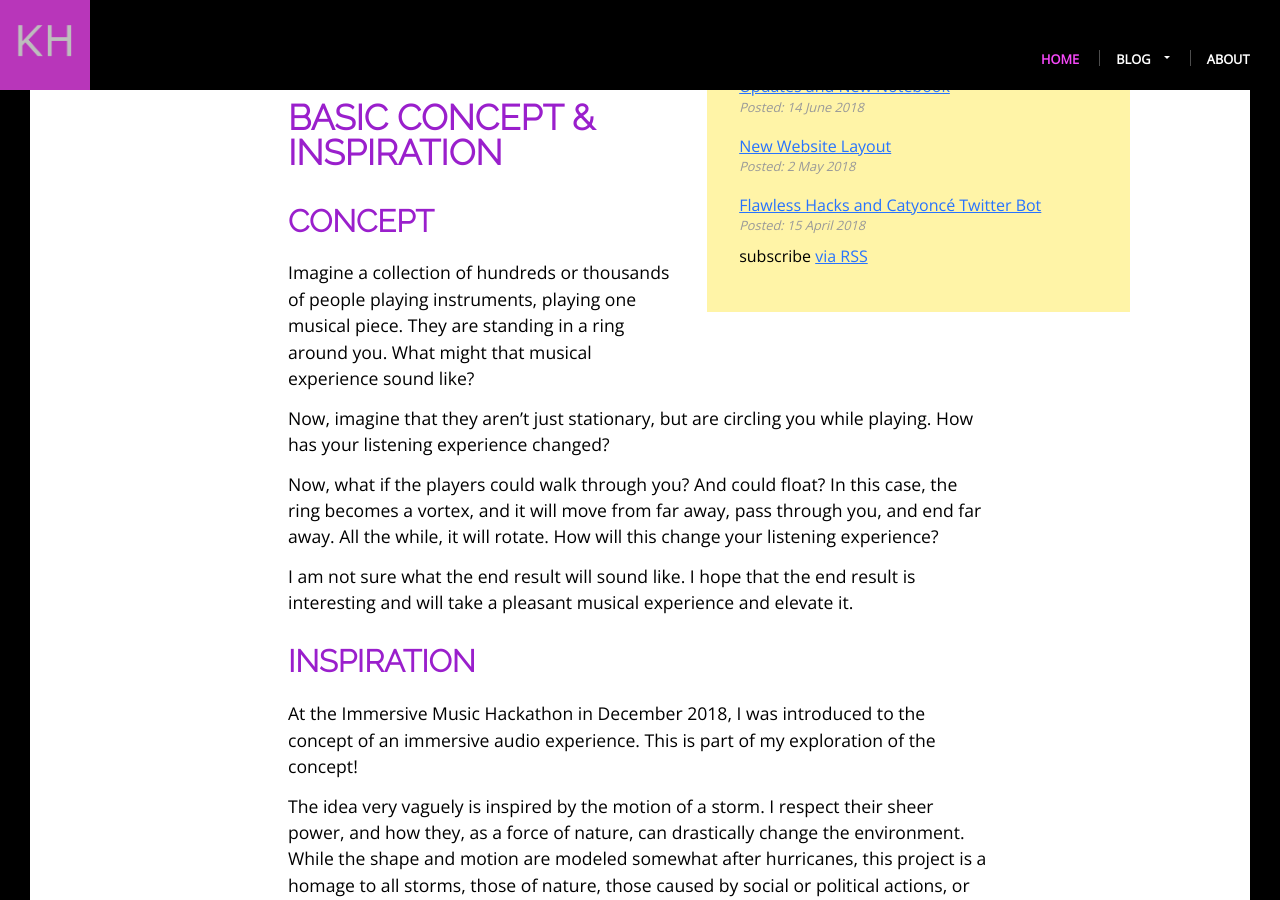
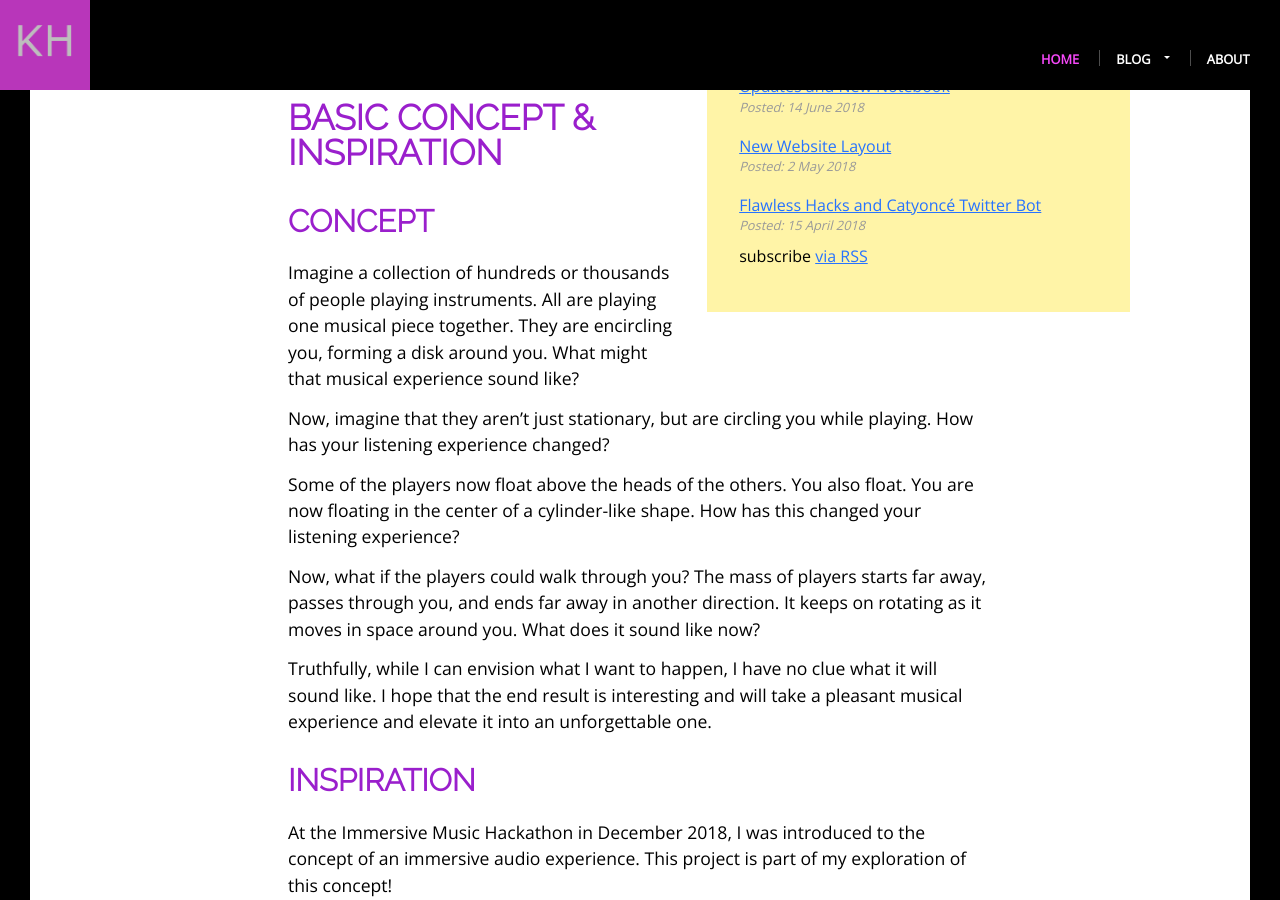
Before and after one commit to khoeger/khoeger.github.io, a Jekyll site: the page built from _posts/2018-09-15-creating-a-vortex-of-sound.md, in a window 1280 px wide and 900 px high, scrolled down 799 px. Built offline with Jekyll 4.4.1, drawn with Linux system fonts in a browser that asks for light colours; some of the changed text lies outside the part shown.

Commit message:
Update word choice and time

```diff
--- a/_posts/2018-09-15-creating-a-vortex-of-sound.md
+++ b/_posts/2018-09-15-creating-a-vortex-of-sound.md
@@ -1,38 +1,45 @@
 ---
 layout: post
 title:  "Creating A Vortex of Sound"
-date:   2018-09-15 16:15:00 -0500
+date:   2018-09-15 16:00:00 -0500
 categories: celebratingABenevolentStorm csound project vortexOfSound
 published: true
 postHero: /assets/img/2018/2018-09-15/DSCF8263_crop2.png
 ---
 
-The project I have been working on over the last year is **Vortex of Sound**.
+The main project I have been working on over the last year is **Vortex of Sound**.
 The goal is to use mathematics and traditional composition techniques to create an interesting headphone-based audio experience. Once complete, sound will spiral around a listener in various ways.
 
 # Basic Concept & Inspiration
 
 ## Concept
-Imagine a collection of hundreds or thousands of people playing instruments, playing one musical piece.
-They are standing in a ring around you. What might that musical experience sound like?
+Imagine a collection of hundreds or thousands of people playing instruments.
+All are playing one musical piece together.
+They are encircling you, forming a disk around you.
+What might that musical experience sound like?
 
 Now, imagine that they aren't just stationary, but are circling you while playing.
 How has your listening experience changed?
 
-Now, what if the players could walk through you? And could float?
-In this case, the ring becomes a vortex, and it will move from far away,
-pass through you, and end far away. All the while, it will rotate.
-How will this change your listening experience?
+Some of the players now float above the heads of the others.
+You also float.
+You are now floating in the center of a cylinder-like shape.
+How has this changed your listening experience?
 
-I am not sure what the end result will sound like.
-I hope that the end result is interesting and will take a pleasant musical experience and elevate it.
+Now, what if the players could walk through you?
+The mass of players starts far away,
+passes through you, and ends far away in another direction.
+It keeps on rotating as it moves in space around you.
+What does it sound like now?
+
+Truthfully, while I can envision what I want to happen, I have no clue what it will sound like.
+I hope that the end result is interesting and will take a pleasant musical experience and elevate it into an unforgettable one.
 
 ## Inspiration
-At the Immersive Music Hackathon in December 2018, I was introduced to the concept of an immersive audio experience.
-This is part of my exploration of the concept!
+At the Immersive Music Hackathon in December 2018, I was introduced to the concept of an immersive audio experience. This project is part of my exploration of this concept!
 
-The idea very vaguely is inspired by the motion of a storm.
-I respect their sheer power, and how they, as a force of nature, can drastically change the environment.
+I also took the motion of storms as a source of inspiration for this project.
+I respect storms' sheer power, and how they, as a force of nature, can drastically change the environment.
 While the shape and motion are modeled somewhat after hurricanes, this project is a homage to all storms, those of nature, those caused by social or political actions, or those brewing solely within the listener.
 May experiencing a storm force us to examine our environment and our ways, making us wiser, even if we weathered the storm by retreating.
 
```
